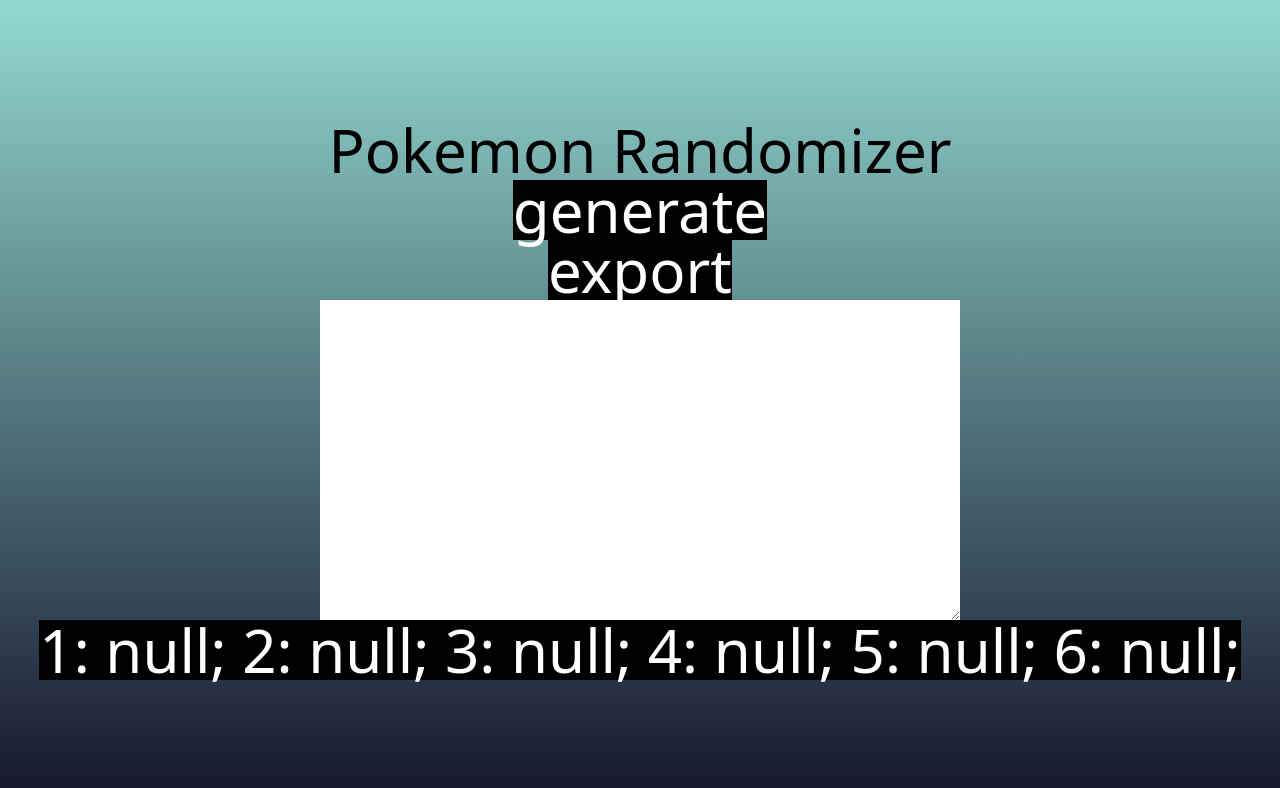
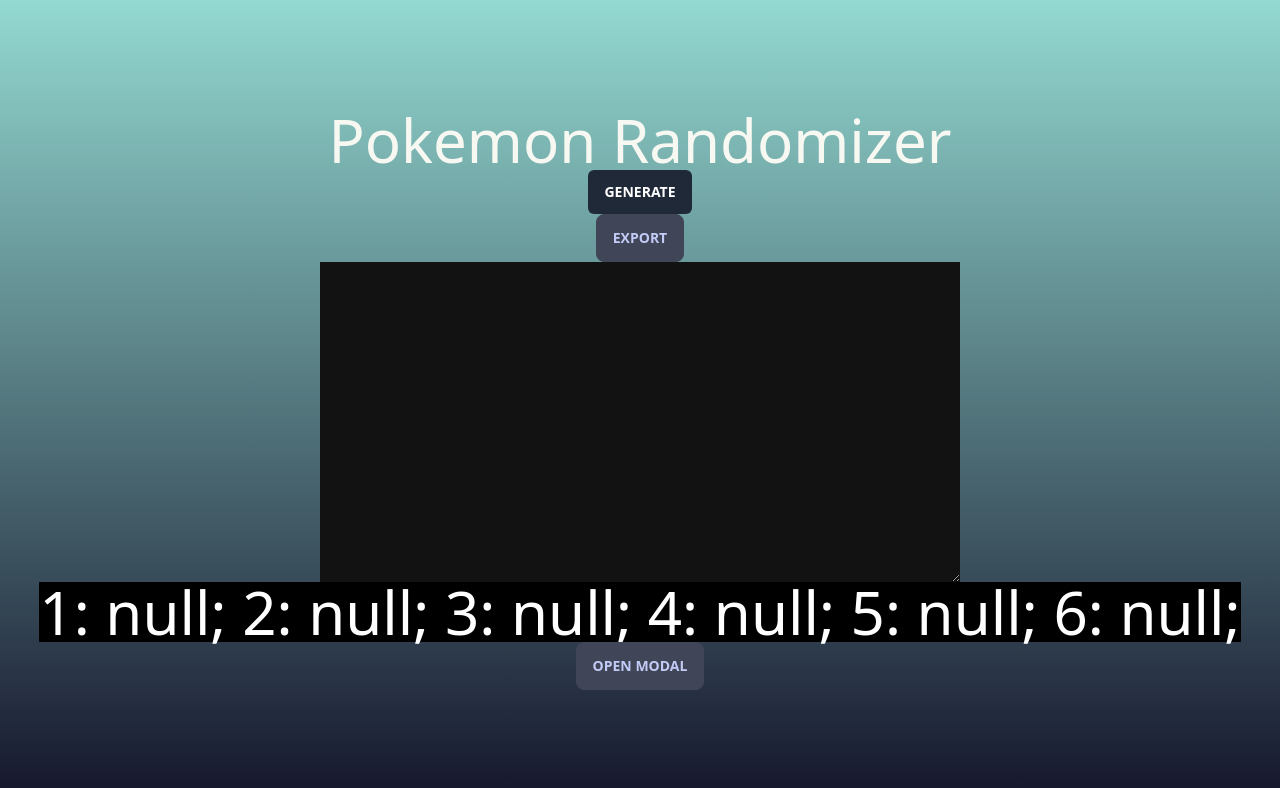
Before and after one commit to manski117/pokemon-random-team-generator, a Next.js app in the folder pokemon-random-team-generator/: page / in a window 1280 px wide. Shown: the top 788 px of the page. Built offline with nearby package versions, Linux system fonts and the light colour scheme.

Commit message:
Add DaisyUI

```diff
--- a/pokemon-random-team-generator/package.json
+++ b/pokemon-random-team-generator/package.json
@@ -9,6 +9,7 @@
     "start": "next start"
   },
   "dependencies": {
+    "daisyui": "^2.51.3",
     "next": "13.1.6",
     "react": "18.2.0",
     "react-dom": "18.2.0",
--- a/pokemon-random-team-generator/src/pages/_app.tsx
+++ b/pokemon-random-team-generator/src/pages/_app.tsx
@@ -3,7 +3,11 @@
 import "~/styles/globals.css";
 
 const MyApp: AppType = ({ Component, pageProps }) => {
-  return <Component {...pageProps} />;
+  return (
+    <div data-theme="dracula">
+        <Component {...pageProps} />
+    </div>
+  );
 };
 
 export default MyApp;
--- a/pokemon-random-team-generator/src/pages/index.tsx
+++ b/pokemon-random-team-generator/src/pages/index.tsx
@@ -128,8 +128,8 @@
       </Head>
       <main className="flex min-h-screen flex-col items-center justify-center bg-gradient-to-b from-[#93d9d1] to-[#15162c]">
         <h1 className="text-sm sm:text-lg md:text-2xl lg:text-4xl xl:text-6xl">Pokemon Randomizer</h1>
-        <button className="text-xs text-white bg-black sm:text-lg md:text-2xl lg:text-4xl xl:text-6xl" onClick={generateRandomMon}>generate</button>
-      <button className="text-xs text-white bg-black sm:text-lg md:text-2xl lg:text-4xl xl:text-6xl" onClick={exportData}>export</button>
+        <button className="inline-block cursor-pointer rounded-md bg-gray-800 px-4 py-3 text-center text-sm font-semibold uppercase text-white transition duration-200 ease-in-out hover:bg-gray-900" onClick={generateRandomMon}>generate</button>
+        <button className="btn" onClick={exportData}>export</button>
         <textarea
           name="export"
           id="export"
@@ -144,6 +144,18 @@
             : `${key}: ${team[key]}; `
         )}
       </p>
+      <label htmlFor="my-modal" className="btn">open modal</label>
+
+      <input type="checkbox" id="my-modal" className="modal-toggle" />
+      <div className="modal">
+        <div className="modal-box">
+          <h3 className="font-bold text-lg">Congratulations random Internet user!</h3>
+          <p className="py-4">You've been selected for a chance to get one year of subscription to use Wikipedia for free!</p>
+          <div className="modal-action">
+            <label htmlFor="my-modal" className="btn">Yay!</label>
+          </div>
+        </div>
+      </div>
       </main>
     </>
   );
--- a/pokemon-random-team-generator/tailwind.config.cjs
+++ b/pokemon-random-team-generator/tailwind.config.cjs
@@ -4,5 +4,8 @@
   theme: {
     extend: {},
   },
-  plugins: [],
+  plugins: [require("daisyui")],
+  daisyui: {
+    themes: ["cupcake", "dracula", "cmyk"],
+  },
 };
```
Also changed, not shown: 2 other files (tests, documents, lock files or other folders). Lines whose indentation alone changed are shown as unchanged.
